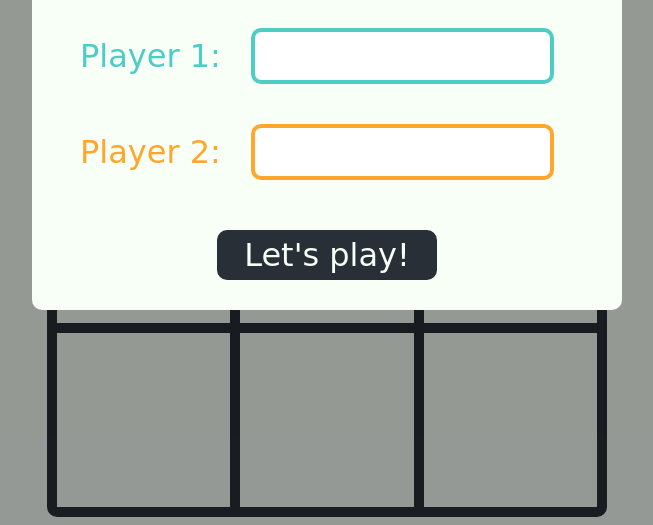
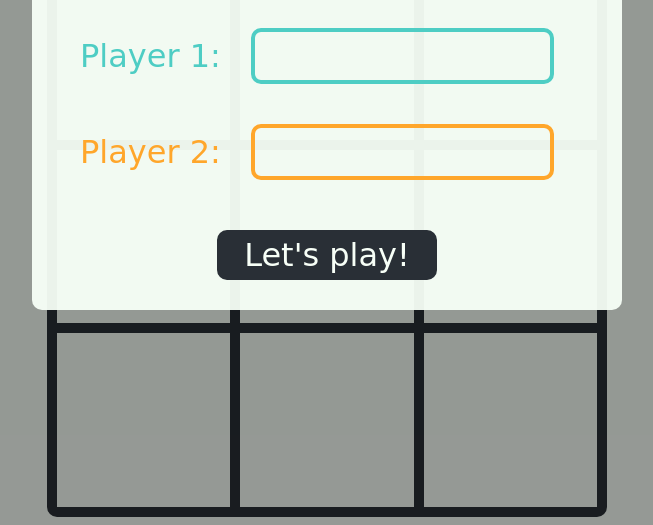
Before and after one commit to fillingthemoon/tictactoe, a plain HTML site: page index.html in a window 1280 px wide. Shown: the part 328-853 px from the top of the page, without its empty margins (313-966 px from the left). Drawn offline with Linux system fonts and the light colour scheme; a web font is replaced by a local one.

Commit message:
added translucent modal-content

```diff
--- a/style.css
+++ b/style.css
@@ -43,17 +43,16 @@ a:hover {
   width: 100%;
   background-color: rgb(0,0,0); /* Fallback color */
   background-color: rgba(0,0,0,0.4); /* Black w/ opacity */
-  transition: 1s;
 }
 
 #modal-startgame-content {
   margin: auto;
   padding: 20px;
-  background-color: #f7fff7;
   width: 550px;
   border-radius: 10px;
   display: grid;
   justify-items: center;
+  background: rgba(247, 255, 247, 0.95);
 }
 
 #startgame-header {
@@ -76,6 +75,10 @@ label {
 
 #p2-input, #label-p2-input {
   color: #ffa62b;
+}
+
+input {
+  background: rgba(247, 255, 247, 0);
 }
 
 input {
@@ -192,9 +195,10 @@ input {
 #modal-endgame-content {
   margin: auto;
   padding: 20px;
-  background-color: #f7fff7;
   width: 35%;
   border-radius: 10px;
+  /* allows for text to be opage while background to be translucent */
+  background: rgba(247, 255, 247, 0.9);
 }
 
 #endgame-display {
```
